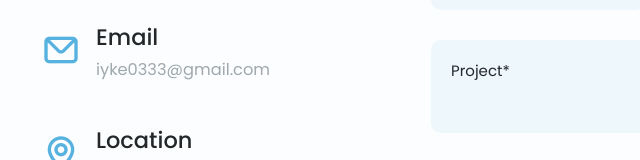
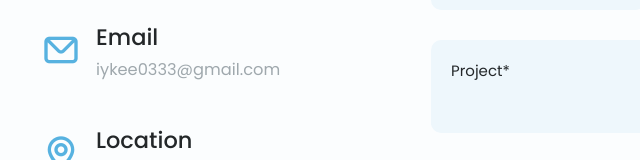
Before and after one commit to ikennaezef/portfolio, a plain HTML site: page index.html in a window 1280 px wide. Shown: the part 3178-3338 px from the top of the page, 174-814 px from the left. Drawn offline with nearby package versions, Linux system fonts and the light colour scheme.

Commit message:
Update index.html

```diff
--- a/index.html
+++ b/index.html
@@ -316,7 +316,7 @@
 						<i class="uil uil-envelope contact__icon"></i>
 						<div>
 							<h3 class="contact__title">Email</h3>
-							<span class="contact__subtitle">iyke0333@gmail.com</span>
+							<span class="contact__subtitle">iykee0333@gmail.com</span>
 						</div>
 					</div>
 
```
